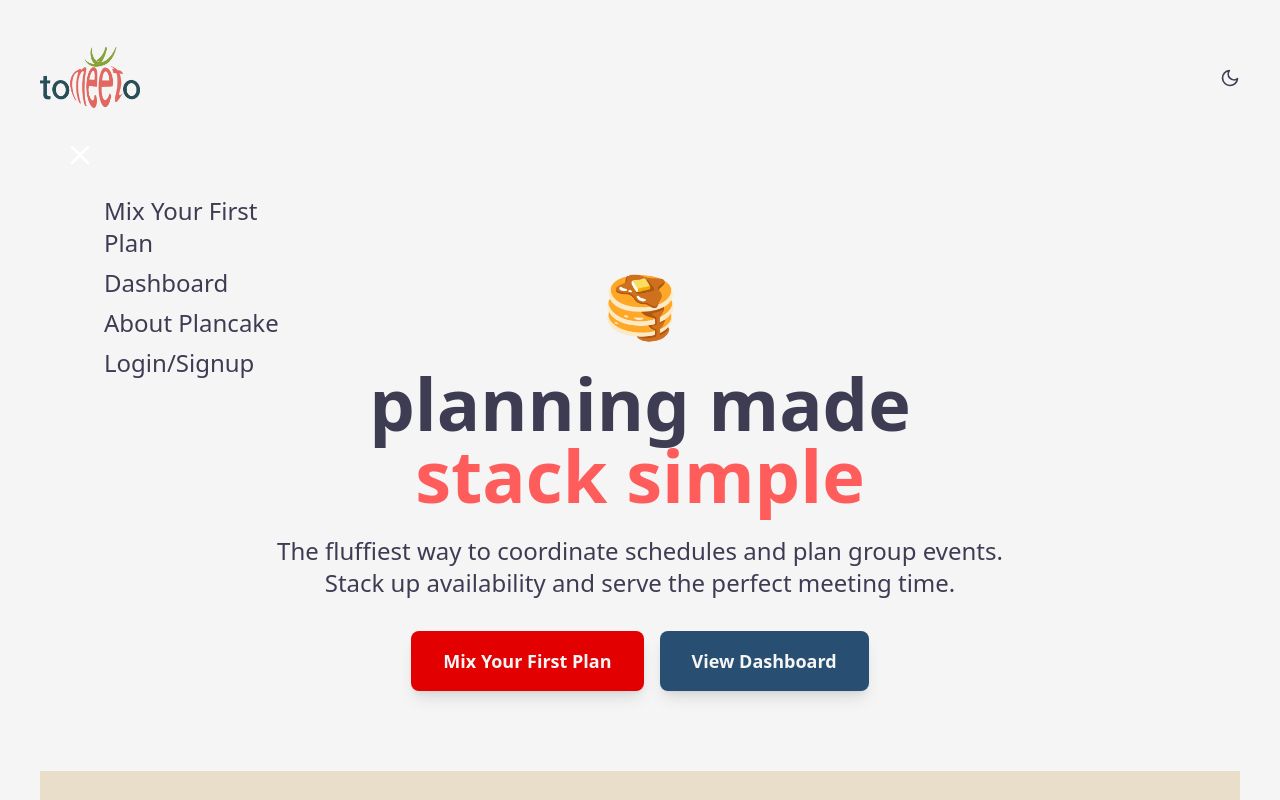
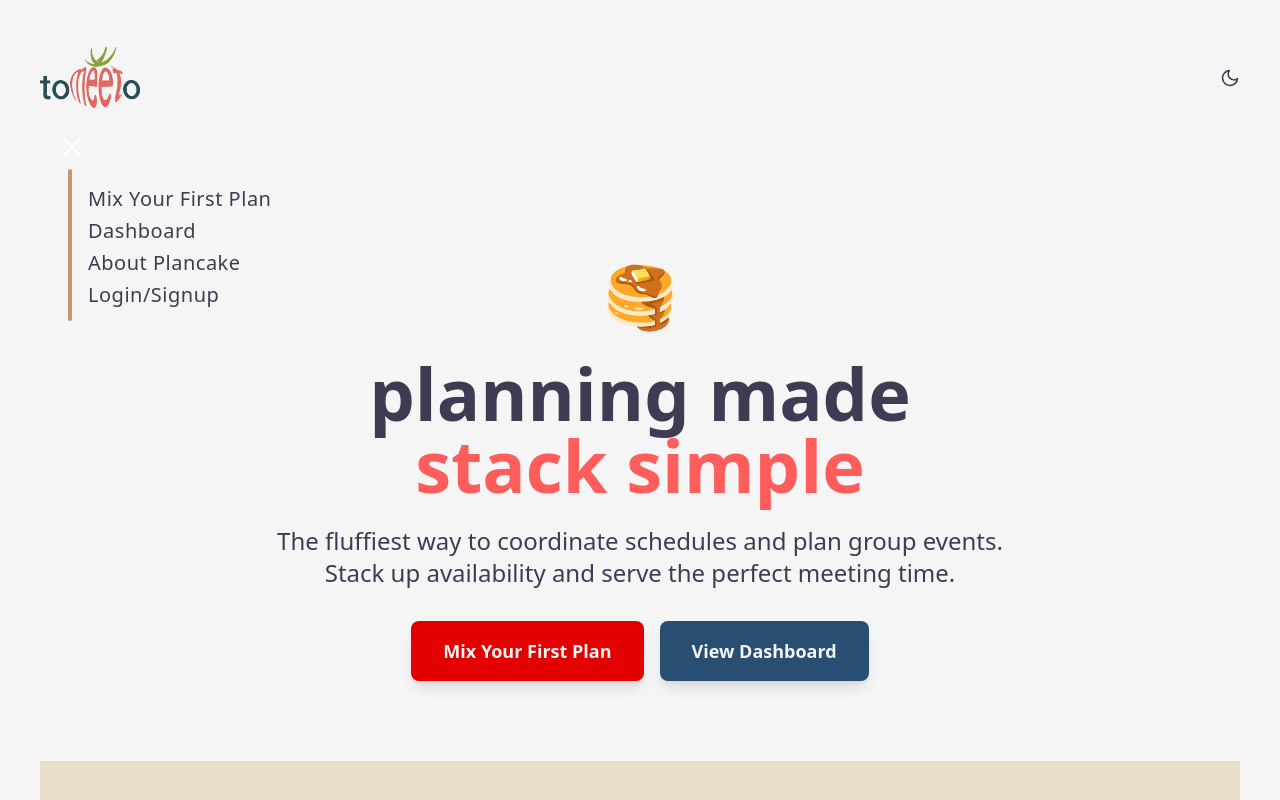
Before and after one commit to plan-cake/frontend, a Next.js app: page / in a window 1280 px wide. Both pictures are taken after a click on the button 80 px from the left and 155 px from the top of the page. Shown: the top 800 px of the page. Built offline with nearby package versions, Linux system fonts and the light colour scheme; a web font is replaced by a local one.

Commit message:
vertical line added + touch-ups

```diff
--- a/app/page.tsx
+++ b/app/page.tsx
@@ -1,7 +1,7 @@
-"use client"
+"use client";
 
 import Link from "next/link";
-import HamburgerMenu from "./ui/components/hamburger-menu"
+import HamburgerMenu from "./ui/components/hamburger-menu";
 
 const features = [
   {
@@ -48,7 +48,7 @@ const steps = [
 export default function Home() {
   return (
     <div className={`bg-bone-50 min-h-screen transition-colors duration-300`}>
-      <nav className="flex justify-between items-center w-full p-4">
+      <nav className="flex w-full items-center justify-between p-4">
         <HamburgerMenu />
       </nav>
       {/* Hero Section */}
--- a/app/ui/components/hamburger-menu.tsx
+++ b/app/ui/components/hamburger-menu.tsx
@@ -7,7 +7,7 @@ export default function HamburgerMenu() {
 
   return (
     <div className="relative">
-      <button onClick={toggleMenu} className="p-2 focus:outline-none">
+      <button onClick={toggleMenu} className="focus:outline-none">
         {!isOpen ? (
           // Hamburger Icon
           <svg
@@ -19,7 +19,7 @@ export default function HamburgerMenu() {
             <path
               strokeLinecap="round"
               strokeLinejoin="round"
-              strokeWidth={2}
+              strokeWidth={1}
               d="M4 6h16M4 12h16M4 18h16"
             />
           </svg>
@@ -34,34 +34,37 @@ export default function HamburgerMenu() {
             <path
               strokeLinecap="round"
               strokeLinejoin="round"
-              strokeWidth={2}
+              strokeWidth={1}
               d="M6 18L18 6M6 6l12 12"
             />
           </svg>
         )}
       </button>
 
+      {/* Vertical Line */}
+      {isOpen && <div className="absolute left-3 h-38 w-1 rounded bg-lion" />}
+
       {/* Dropdown Menu */}
       {isOpen && (
-        <div className="absolute z-50 ml-8 w-60 text-2xl">
-          <ul className="flex flex-col space-y-2 p-4">
+        <div className="absolute ml-4 w-60 text-xl">
+          <ul className="flex flex-col space-y-1 p-4">
             <li>
-              <a href="#" className="text-violet dark:text-bone">
+              <a href="#" className="tracking-wide text-violet dark:text-bone">
                 Mix Your First Plan
               </a>
             </li>
             <li>
-              <a href="#" className="text-violet dark:text-bone">
+              <a href="#" className="tracking-wide text-violet dark:text-bone">
                 Dashboard
               </a>
             </li>
             <li>
-              <a href="#" className="text-violet dark:text-bone">
+              <a href="#" className="tracking-wide text-violet dark:text-bone">
                 About Plancake
               </a>
             </li>
             <li>
-              <a href="#" className="text-violet dark:text-bone">
+              <a href="#" className="tracking-wide text-violet dark:text-bone">
                 Login/Signup
               </a>
             </li>
```
